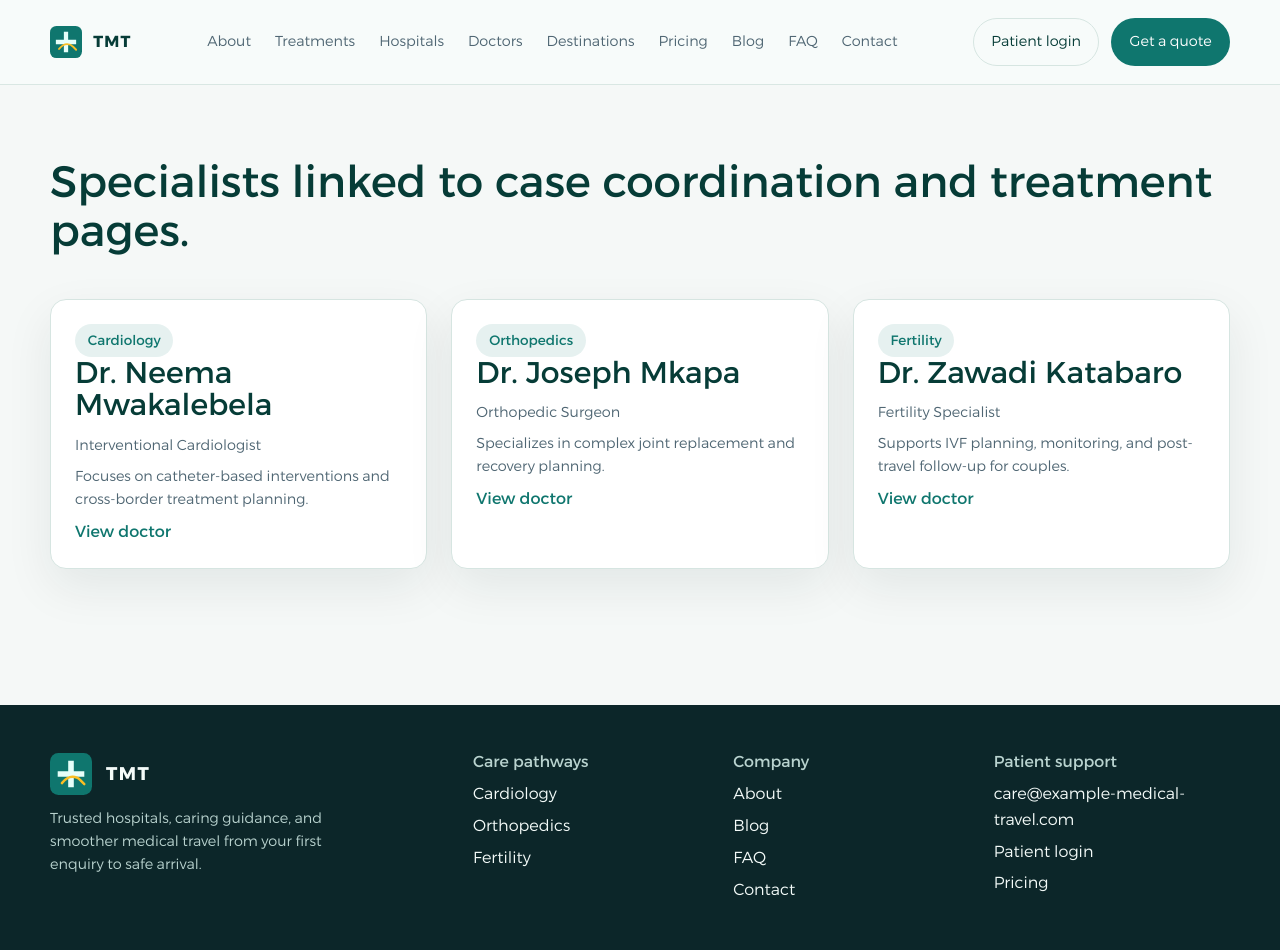
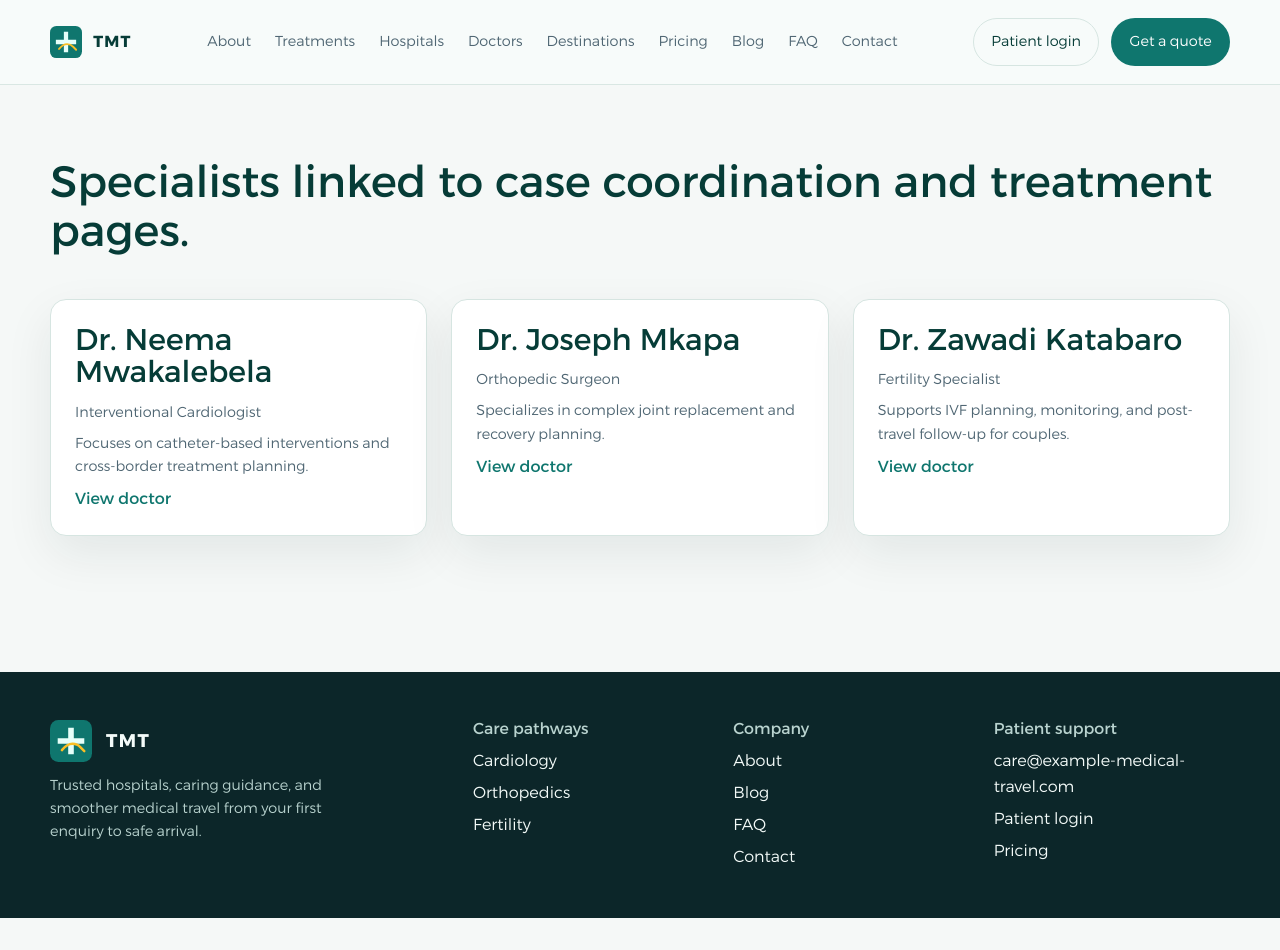
Before and after one commit to kiruwi/TanzaniaMedicalTravel, a Nuxt app: page /doctors in a window 1280 px wide. After the commit the page ends 918 px from the top, so only its background shows below. Built offline with nearby package versions, Linux system fonts and the light colour scheme; no server answers.

Commit message:
hide specialty badges on doctors listing cards

```diff
--- a/components/treatments/DoctorCard.vue
+++ b/components/treatments/DoctorCard.vue
@@ -1,6 +1,6 @@
 <template>
   <article class="doctor-card surface-card">
-    <span class="status-badge">{{ doctor.specialty }}</span>
+    <span v-if="showBadge" class="status-badge">{{ doctor.specialty }}</span>
     <h3>{{ doctor.name }}</h3>
     <p>{{ doctor.title }}</p>
     <p class="doctor-card__summary">{{ doctor.summary }}</p>
@@ -13,6 +13,10 @@ defineProps({
   doctor: {
     type: Object,
     required: true
+  },
+  showBadge: {
+    type: Boolean,
+    default: true
   }
 })
 </script>
--- a/pages/doctors/index.vue
+++ b/pages/doctors/index.vue
@@ -6,7 +6,7 @@
         <h1>Specialists linked to case coordination and treatment pages.</h1>
       </div>
       <div class="grid-three">
-        <DoctorCard v-for="doctor in items" :key="doctor.slug" :doctor="doctor" />
+        <DoctorCard v-for="doctor in items" :key="doctor.slug" :doctor="doctor" :show-badge="false" />
       </div>
     </div>
   </section>
```
